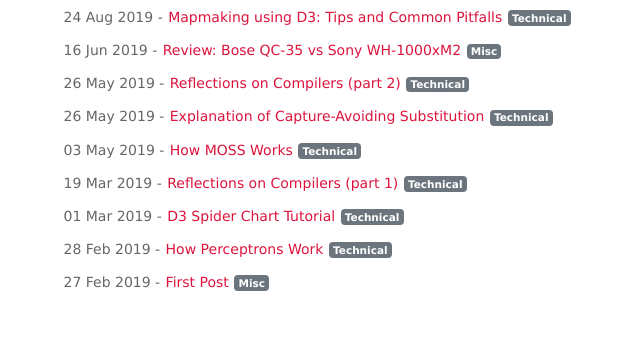
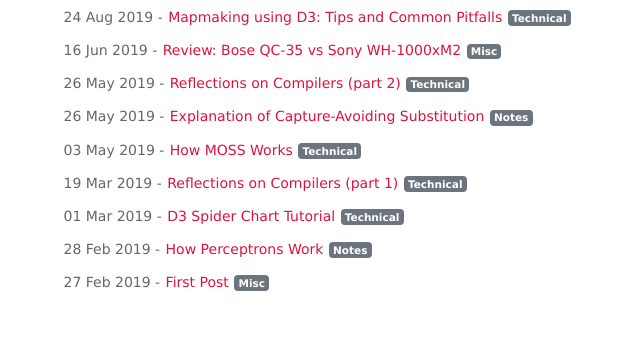
Before and after one commit to yangdanny97/yangdanny97.github.io, a Jekyll site: the page built from blog/index.html, in a window 1280 px wide. Shown: the part 266-613 px from the top of the page, without its empty margins (269-909 px from the left). Built offline with Jekyll 4.4.1, drawn with Linux system fonts in a browser that asks for light colours.

Commit message:
update tags

```diff
--- a/_posts/2019-02-28-Perceptrons.md
+++ b/_posts/2019-02-28-Perceptrons.md
@@ -2,7 +2,7 @@
 layout: post
 title: "How Perceptrons Work"
 date: 2019-02-28
-category: "Technical"
+category: "Notes"
 ---
 
 Due to the recent surge in popularity of machine learning, many people have become interested in learning about how these algorithms work, either to understand how they can be applied to their businesses, or just out of curiosity. Systems such as Google Translate and self-driving cars are powered by machine learning models called neural networks, which are made of thousands of interconnected simpler models. Here, I will discuss an algorithm that was used as the building block of the earliest neural networks, the perceptron.
--- a/_posts/2019-05-26-capture-avoiding-substitution.md
+++ b/_posts/2019-05-26-capture-avoiding-substitution.md
@@ -2,7 +2,7 @@
 layout: post
 title: "Explanation of Capture-Avoiding Substitution"
 date: 2019-05-26
-category: "Technical"
+category: "Notes"
 ---
 
 During evaluation of lambda calculus, we often need to perform substitutions of variables or expressions. To evauate the application `(λx.e1) e2` (where `e1` and `e2` are arbitrary expressions) we would need to replace occurrences of `x` inside `e1` with `e2` (notation: `e1 {e2\x}`). Normally substitutions are applied recursively, but since the expressions involved in the substitution might share variable names, the meaning of the resulting expression might change if we are not careful.
```
